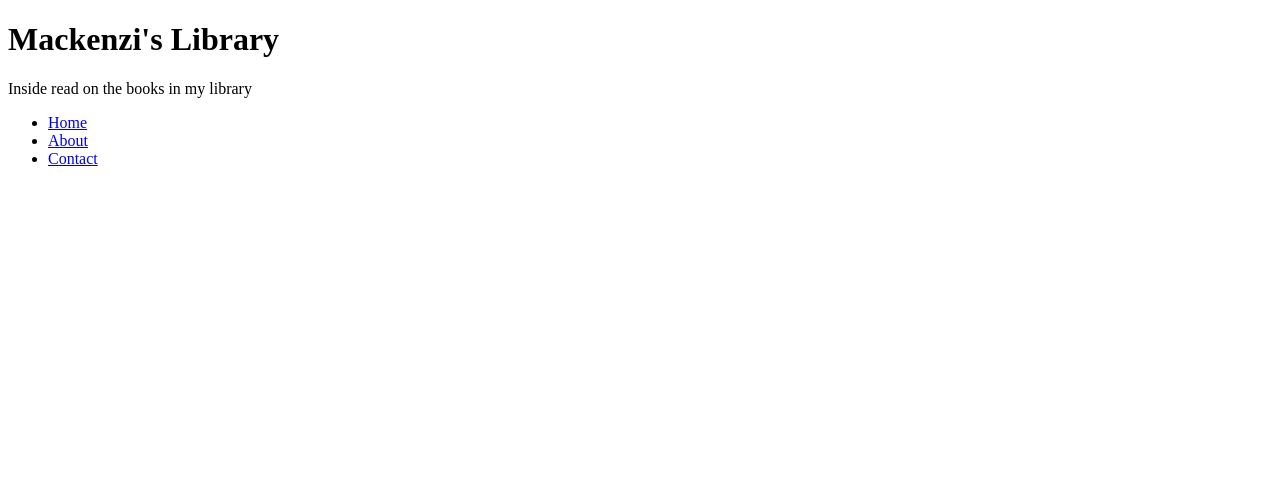
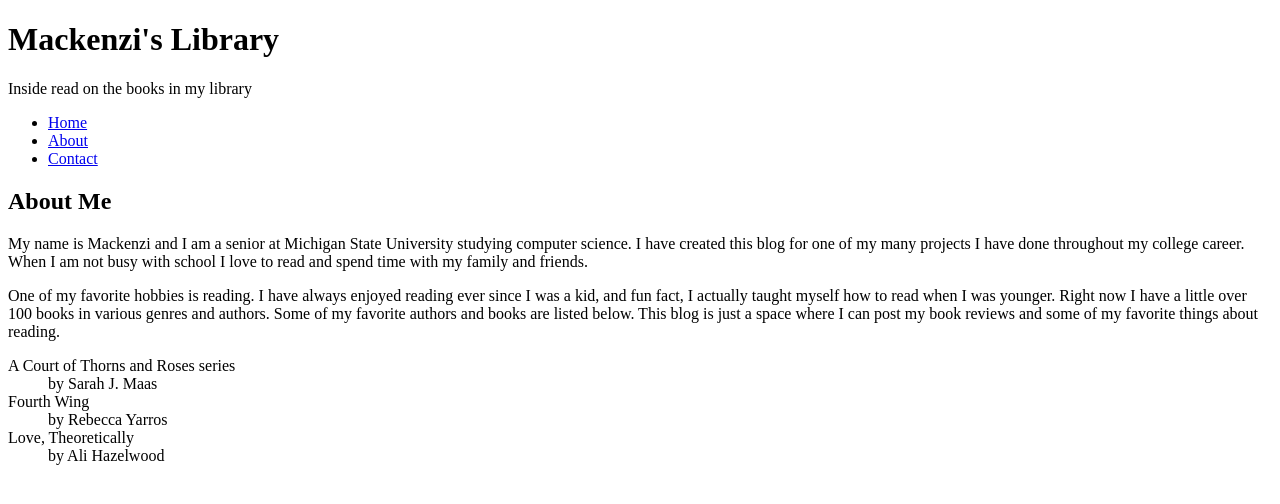
Before and after one commit to steinm58/mi349_blog, a plain HTML site: page about.html in a window 1280 px wide. Drawn offline with Linux system fonts and the light colour scheme.

Commit message:
Finished the about page

```diff
--- a/about.html
+++ b/about.html
@@ -19,5 +19,17 @@
         </ul>
       </nav>
     </header>
+    <h2>About Me</h2>
+    <p>My name is Mackenzi and I am a senior at Michigan State University studying computer science. I have created this blog for one of my many projects I have done throughout my college career. When I am not busy with school I love to read and spend time with my family and friends.</p>
+    <!-- IMAGE GOES HERE -->
+    <p>One of my favorite hobbies is reading. I have always enjoyed reading ever since I was a kid, and fun fact, I actually taught myself how to read when I was younger. Right now I have a little over 100 books in various genres and authors. Some of my favorite authors and books are listed below. This blog is just a space where I can post my book reviews and some of my favorite things about reading.</p>
+    <dl>
+      <dt>A Court of Thorns and Roses series</dt>
+      <dd>by Sarah J. Maas</dd>
+      <dt>Fourth Wing</dt>
+      <dd>by Rebecca Yarros</dd>
+      <dt>Love, Theoretically</dt>
+      <dd>by Ali Hazelwood</dd>
+    </dl>
   </body>
 </html>
```
